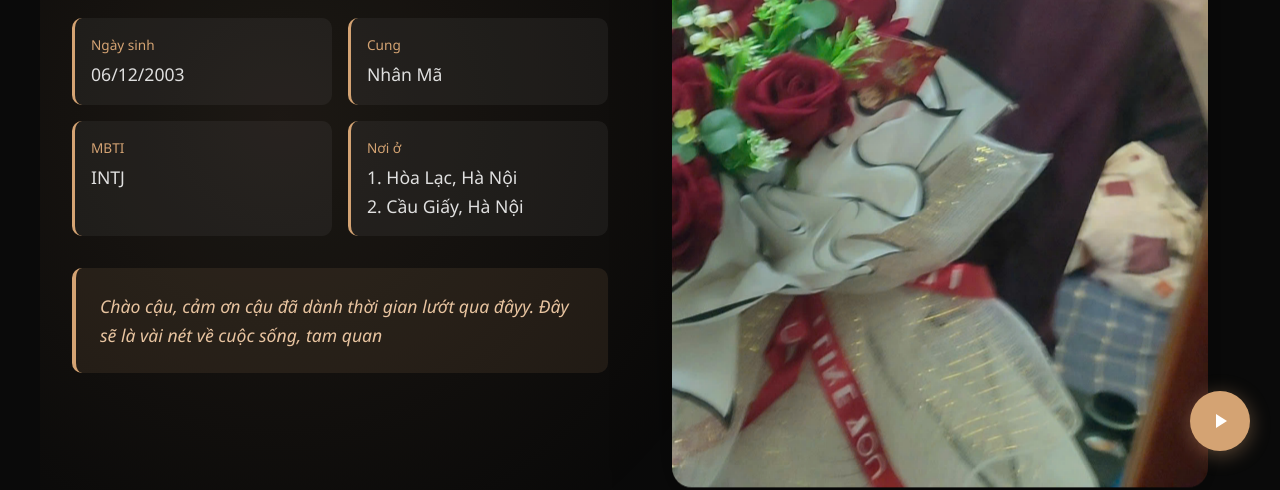
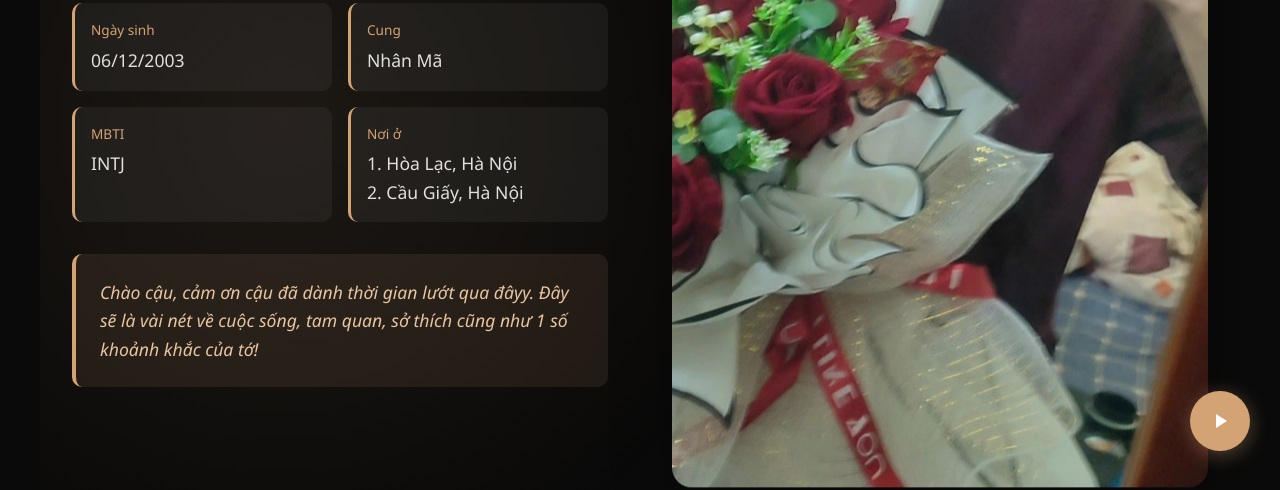
Before and after one commit to Khoacancode03/my-portfolio, a plain HTML site: page index.html in a window 1280 px wide. Shown: the part 319-809 px from the top of the page. Drawn offline with Linux system fonts and the light colour scheme.

Commit message:
fix loi chinh ta

```diff
--- a/index.html
+++ b/index.html
@@ -3,7 +3,7 @@
 <head>
     <meta charset="UTF-8">
     <meta name="viewport" content="width=device-width, initial-scale=1.0">
-    <title>Khuất Như Khoa - Portfolio</title>
+    <title>Khuất Như Khoa - Life Path</title>
     <style>
         * {
             margin: 0;
@@ -1019,7 +1019,7 @@
                 </div>
 
                 <div class="tagline">
-                    Chào cậu, cảm ơn cậu đã dành thời gian lướt qua đâyy. Đây sẽ là vài nét về cuộc sống, tam quan
+                    Chào cậu, cảm ơn cậu đã dành thời gian lướt qua đâyy. Đây sẽ là vài nét về cuộc sống, tam quan, sở thích cũng như 1 số khoảnh khắc của tớ!
                 </div>
 
             </div>
```
